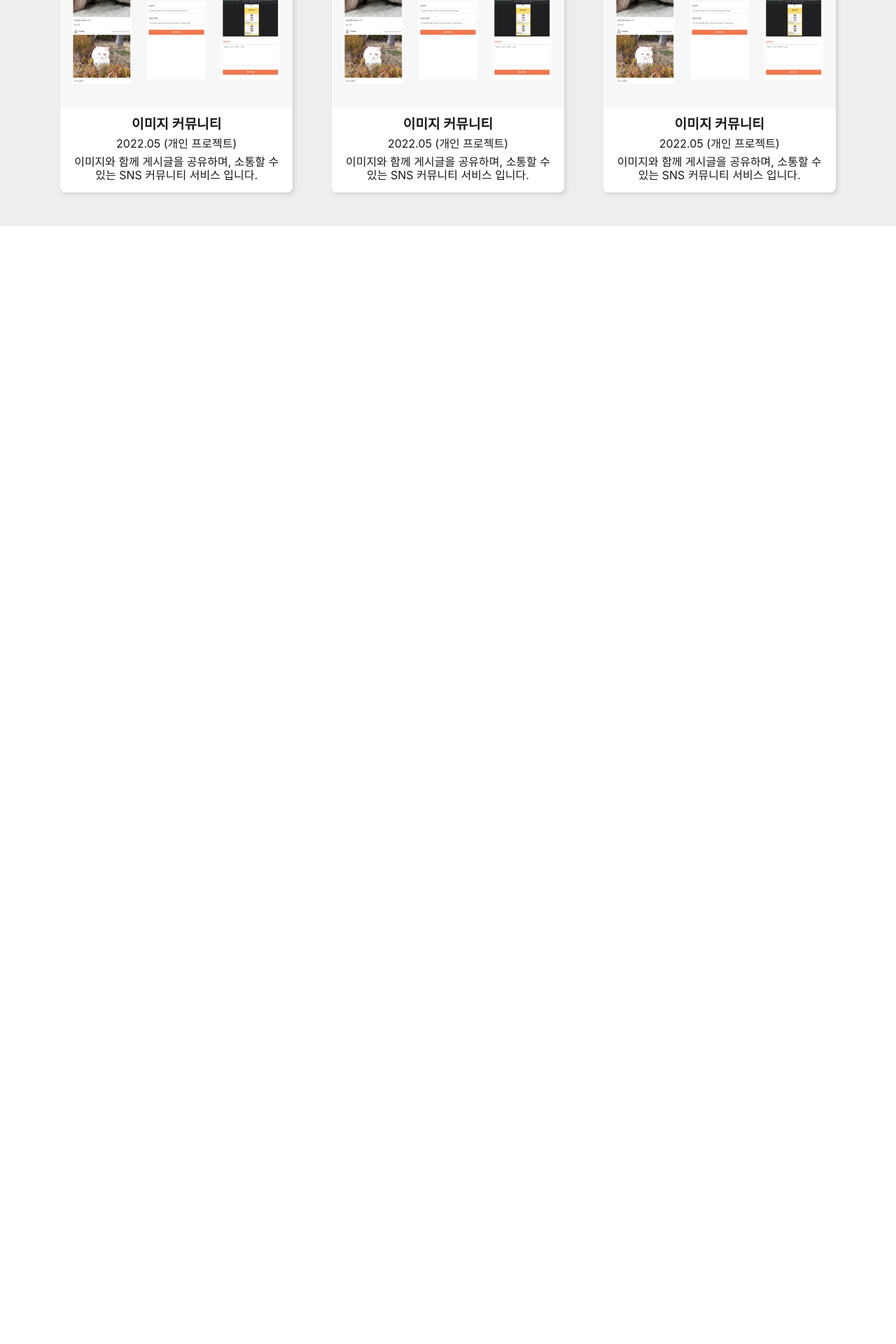
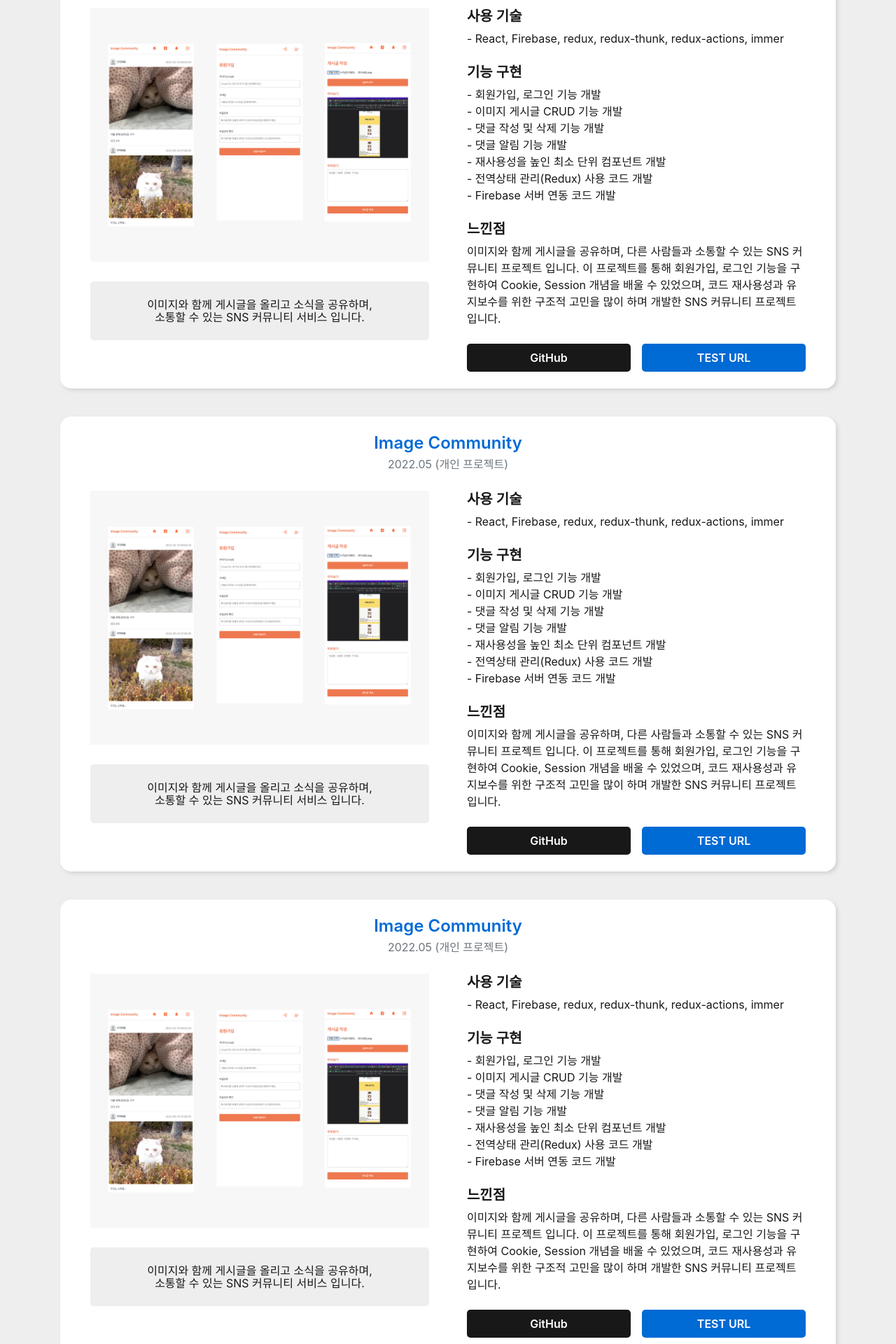
Before and after one commit to Kyoo130/Portfolio, a React (Create React App) app: page / in a window 1280 px wide. Shown: the part 1920-3840 px from the top of the page at 70% size. Before the commit the page ends 2243 px from the top, so only its background shows below. Built offline with nearby package versions, Linux system fonts and the light colour scheme; a web font is replaced by a local one.

Commit message:
:lipstick: Project 컴포넌트 스타일 추가

```diff
--- a/src/components/Projects.jsx
+++ b/src/components/Projects.jsx
@@ -3,9 +3,8 @@ import styled from "styled-components";
 
 const ProjectsCont = styled.section`
   background-color: #eee;
-  //background-color: #fff;
 
-  & div {
+  & > div {
     max-width: 1140px;
     margin: 0 auto;
     padding: 3rem 1rem;
@@ -20,60 +19,129 @@ const Title = styled.h2`
   margin-bottom: 2.5rem;
 `;
 
-const ProjectsUl = styled.ul`
+const Article = styled.article`
+  background-color: #fff;
+  border-radius: 1rem;
+  box-shadow: 3px 3px 5px 0 rgba(191, 191, 191, 0.53);
+  padding: 1.5rem 1rem;
+  margin-bottom: 2.5rem;
+`;
+
+const CardUl = styled.ul`
   display: flex;
+  flex-direction: column;
+  row-gap: 1.5rem;
 
-  @media (min-width: 320px) and (max-width: 767px) {
-    flex-direction: column;
-    justify-content: center;
-    align-content: center;
-    row-gap: 2rem;
+  // Title
+  & li:nth-child(1) {
+    text-align: center;
+    line-height: 1.75rem;
+
+    & strong {
+      font-weight: 600;
+      font-size: 1.5rem;
+    }
+
+    & p {
+      color: #6c757d;
+    }
+  }
+
+  // Image
+  & li:nth-child(2) {
+    width: 100%;
+
+    & img {
+      width: 100%;
+      height: auto;
+      margin-bottom: 1.5rem;
+    }
   }
 
   @media (min-width: 768px) {
-    justify-content: space-between;
-    gap: 1rem;
+    flex-direction: initial;
+    flex-wrap: wrap;
+    justify-content: space-around;
+
+    // Title
+    & li:nth-child(1) {
+      width: 100%;
+      color: #006ad5;
+    }
+
+    // Image
+    & li:nth-child(2) {
+      width: 45%;
+    }
+
+    // Contents
+    & li:nth-child(3) {
+      width: 45%;
+    }
+
+    // Button
+    & li:nth-child(4) {
+      width: 50%;
+      margin-left: auto;
+    }
   }
 `;
 
-const ProjectsLi = styled.li`
-  padding-bottom: 0.5rem;
-  background-color: #fff;
-  border-radius: 0.5rem;
-  box-shadow: 3px 3px 5px 0 rgba(191, 191, 191, 0.53);
+const Explanation = styled.p`
   text-align: center;
-  cursor: pointer;
-  overflow: hidden;
-  transition: all 200ms linear;
-
-  :hover {
-    transform: scale(1.025);
-  }
+  padding-bottom: 1.5rem;
+  border-bottom: 1px solid #bdbdbd;
 
   @media (min-width: 768px) {
-    width: 30%;
+    border: none;
+    background-color: #eee;
+    border-radius: 5px;
+    padding: 1.5rem 0;
   }
 `;
 
-const CardUl = styled.ul`
-  & li {
-    margin-bottom: 0.5rem;
+const CardDl = styled.dl`
+  display: flex;
+  flex-direction: column;
+  line-height: 1.5rem;
+  row-gap: 1.5rem;
+
+  & dt {
+    font-size: 1.25rem;
+    font-weight: 600;
+    padding-bottom: 0.5rem;
   }
+`;
 
-  & img {
+const BtnList = styled.div`
+  display: flex;
+  justify-content: space-between;
+  align-items: center;
+  text-align: center;
+  color: #fff;
+  gap: 1rem;
+
+  & dd {
     width: 100%;
     height: auto;
   }
+
+  & a {
+    flex: 1;
+    padding: 0.5rem 0;
+    border-radius: 5px;
+    font-weight: 600;
+  }
 `;
 
-const CardTit = styled.li`
-  font-size: 1.2rem;
-  font-weight: 600;
-  margin-bottom: 0.5rem;
+const GitBtn = styled.a`
+  display: block;
+  background-color: #181818;
 `;
 
-const CardLi = styled.li`
-  padding: 0 1rem;
+const UrlBtn = styled.a`
+  display: block;
+  background-color: #006ad5;
 `;
 
 const Projects = () => {
@@ -81,47 +149,213 @@ const Projects = () => {
     <ProjectsCont>
       <div>
         <Title>Projects</Title>
-        <ProjectsUl>
-          <ProjectsLi>
-            <CardUl>
-              <li>
-                <img src="/assets/project_01.png" alt="project01" />
-              </li>
-              <CardTit>이미지 커뮤니티</CardTit>
-              <CardLi>2022.05 (개인 프로젝트)</CardLi>
-              <CardLi>
-                이미지와 함께 게시글을 공유하며, 소통할 수 있는 SNS 커뮤니티
-                서비스 입니다.
-              </CardLi>
-            </CardUl>
-          </ProjectsLi>
-          <ProjectsLi>
-            <CardUl>
-              <li>
-                <img src="/assets/project_01.png" alt="project01" />
-              </li>
-              <CardTit>이미지 커뮤니티</CardTit>
-              <CardLi>2022.05 (개인 프로젝트)</CardLi>
-              <CardLi>
-                이미지와 함께 게시글을 공유하며, 소통할 수 있는 SNS 커뮤니티
-                서비스 입니다.
-              </CardLi>
-            </CardUl>
-          </ProjectsLi>
-          <ProjectsLi>
-            <CardUl>
-              <li>
-                <img src="/assets/project_01.png" alt="project01" />
-              </li>
-              <CardTit>이미지 커뮤니티</CardTit>
-              <CardLi>2022.05 (개인 프로젝트)</CardLi>
-              <CardLi>
-                이미지와 함께 게시글을 공유하며, 소통할 수 있는 SNS 커뮤니티
-                서비스 입니다.
-              </CardLi>
-            </CardUl>
-          </ProjectsLi>
-        </ProjectsUl>
+        <Article>
+          <CardUl>
+            <li>
+              <strong>Image Community</strong>
+              <p>2022.05 (개인 프로젝트)</p>
+            </li>
+            <li>
+              <img src="/assets/project_01.png" alt="이미지커뮤니티" />
+              <Explanation>
+                이미지와 함께 게시글을 올리고 소식을 공유하며, <br />
+                소통할 수 있는 SNS 커뮤니티 서비스 입니다.
+              </Explanation>
+            </li>
+            <li>
+              <CardDl>
+                <div>
+                  <dt>사용 기술</dt>
+                  <dd>
+                    - React, Firebase, redux, redux-thunk, redux-actions, immer
+                  </dd>
+                </div>
+
+                <div>
+                  <dt>기능 구현</dt>
+                  <dd>- 회원가입, 로그인 기능 개발</dd>
+                  <dd>- 이미지 게시글 CRUD 기능 개발</dd>
+                  <dd>- 댓글 작성 및 삭제 기능 개발</dd>
+                  <dd>- 댓글 알림 기능 개발</dd>
+                  <dd>- 재사용성을 높인 최소 단위 컴포넌트 개발</dd>
+                  <dd>- 전역상태 관리(Redux) 사용 코드 개발</dd>
+                  <dd>- Firebase 서버 연동 코드 개발</dd>
+                </div>
+
+                <div>
+                  <dt>느낀점</dt>
+                  <dd>
+                    이미지와 함께 게시글을 공유하며, 다른 사람들과 소통할 수
+                    있는 SNS 커뮤니티 프로젝트 입니다. 이 프로젝트를 통해
+                    회원가입, 로그인 기능을 구현하여 Cookie, Session 개념을 배울
+                    수 있었으며, 코드 재사용성과 유지보수를 위한 구조적 고민을
+                    많이 하며 개발한 SNS 커뮤니티 프로젝트 입니다.
+                  </dd>
+                </div>
+
+                <BtnList>
+                  <dt className="a11y-hidden">GitHub & 테스트 URL</dt>
+                  <dd>
+                    <GitBtn
+                      href="https://github.com/Kyoo130/image-community"
+                      target="_blank"
+                      rel="noreferrer"
+                    >
+                      GitHub
+                    </GitBtn>
+                  </dd>
+                  <dd>
+                    <UrlBtn
+                      href="https://image-community-43dff.firebaseapp.com"
+                      target="_blank"
+                      rel="noreferrer"
+                    >
+                      TEST URL
+                    </UrlBtn>
+                  </dd>
+                </BtnList>
+              </CardDl>
+            </li>
+          </CardUl>
+        </Article>
+        <Article>
+          <CardUl>
+            <li>
+              <strong>Image Community</strong>
+              <p>2022.05 (개인 프로젝트)</p>
+            </li>
+            <li>
+              <img src="/assets/project_01.png" alt="이미지커뮤니티" />
+              <Explanation>
+                이미지와 함께 게시글을 올리고 소식을 공유하며, <br />
+                소통할 수 있는 SNS 커뮤니티 서비스 입니다.
+              </Explanation>
+            </li>
+            <li>
+              <CardDl>
+                <div>
+                  <dt>사용 기술</dt>
+                  <dd>
+                    - React, Firebase, redux, redux-thunk, redux-actions, immer
+                  </dd>
+                </div>
+
+                <div>
+                  <dt>기능 구현</dt>
+                  <dd>- 회원가입, 로그인 기능 개발</dd>
+                  <dd>- 이미지 게시글 CRUD 기능 개발</dd>
+                  <dd>- 댓글 작성 및 삭제 기능 개발</dd>
+                  <dd>- 댓글 알림 기능 개발</dd>
+                  <dd>- 재사용성을 높인 최소 단위 컴포넌트 개발</dd>
+                  <dd>- 전역상태 관리(Redux) 사용 코드 개발</dd>
+                  <dd>- Firebase 서버 연동 코드 개발</dd>
+                </div>
+
+                <div>
+                  <dt>느낀점</dt>
+                  <dd>
+                    이미지와 함께 게시글을 공유하며, 다른 사람들과 소통할 수
+                    있는 SNS 커뮤니티 프로젝트 입니다. 이 프로젝트를 통해
+                    회원가입, 로그인 기능을 구현하여 Cookie, Session 개념을 배울
+                    수 있었으며, 코드 재사용성과 유지보수를 위한 구조적 고민을
+                    많이 하며 개발한 SNS 커뮤니티 프로젝트 입니다.
+                  </dd>
+                </div>
+
+                <BtnList>
+                  <dt className="a11y-hidden">GitHub & 테스트 URL</dt>
+                  <dd>
+                    <GitBtn
+                      href="https://github.com/Kyoo130/image-community"
+                      target="_blank"
+                      rel="noreferrer"
+                    >
+                      GitHub
+                    </GitBtn>
+                  </dd>
+                  <dd>
+                    <UrlBtn
+                      href="https://image-community-43dff.firebaseapp.com"
+                      target="_blank"
+                      rel="noreferrer"
+                    >
+                      TEST URL
+                    </UrlBtn>
+                  </dd>
+                </BtnList>
+              </CardDl>
+            </li>
+          </CardUl>
+        </Article>
+        <Article>
+          <CardUl>
+            <li>
+              <strong>Image Community</strong>
+              <p>2022.05 (개인 프로젝트)</p>
+            </li>
+            <li>
+              <img src="/assets/project_01.png" alt="이미지커뮤니티" />
+              <Explanation>
+                이미지와 함께 게시글을 올리고 소식을 공유하며, <br />
+                소통할 수 있는 SNS 커뮤니티 서비스 입니다.
+              </Explanation>
+            </li>
+            <li>
+              <CardDl>
+                <div>
+                  <dt>사용 기술</dt>
+                  <dd>
+                    - React, Firebase, redux, redux-thunk, redux-actions, immer
+                  </dd>
+                </div>
+
+                <div>
+                  <dt>기능 구현</dt>
+                  <dd>- 회원가입, 로그인 기능 개발</dd>
+                  <dd>- 이미지 게시글 CRUD 기능 개발</dd>
+                  <dd>- 댓글 작성 및 삭제 기능 개발</dd>
+                  <dd>- 댓글 알림 기능 개발</dd>
+                  <dd>- 재사용성을 높인 최소 단위 컴포넌트 개발</dd>
+                  <dd>- 전역상태 관리(Redux) 사용 코드 개발</dd>
+                  <dd>- Firebase 서버 연동 코드 개발</dd>
+                </div>
+
+                <div>
+                  <dt>느낀점</dt>
+                  <dd>
+                    이미지와 함께 게시글을 공유하며, 다른 사람들과 소통할 수
+                    있는 SNS 커뮤니티 프로젝트 입니다. 이 프로젝트를 통해
+                    회원가입, 로그인 기능을 구현하여 Cookie, Session 개념을 배울
+                    수 있었으며, 코드 재사용성과 유지보수를 위한 구조적 고민을
+                    많이 하며 개발한 SNS 커뮤니티 프로젝트 입니다.
+                  </dd>
+                </div>
+
+                <BtnList>
+                  <dt className="a11y-hidden">GitHub & 테스트 URL</dt>
+                  <dd>
+                    <GitBtn
+                      href="https://github.com/Kyoo130/image-community"
+                      target="_blank"
+                      rel="noreferrer"
+                    >
+                      GitHub
+                    </GitBtn>
+                  </dd>
+                  <dd>
+                    <UrlBtn
+                      href="https://image-community-43dff.firebaseapp.com"
+                      target="_blank"
+                      rel="noreferrer"
+                    >
+                      TEST URL
+                    </UrlBtn>
+                  </dd>
+                </BtnList>
+              </CardDl>
+            </li>
+          </CardUl>
+        </Article>
       </div>
     </ProjectsCont>
   );
```
